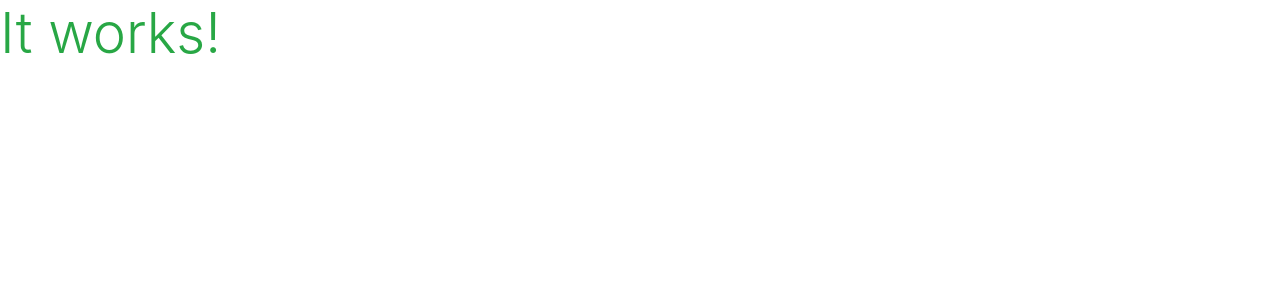
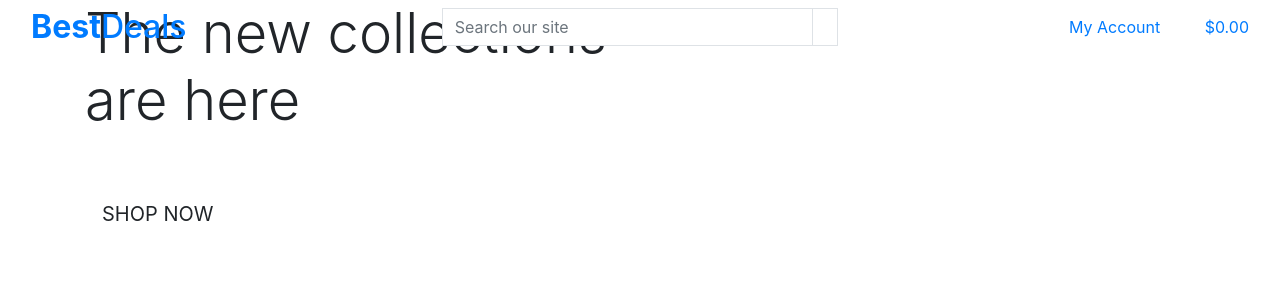
Before and after one commit to akramalex/bestdeal, a Django app: page / in a window 1280 px wide. Shown: the top 300 px of the page. Run offline with Django 3.2, Linux system fonts and the light colour scheme; some libraries are stand-ins or nearby versions.

Commit message:
addded home page and main page header

```diff
--- a/home/templates/home/index.html
+++ b/home/templates/home/index.html
@@ -1,5 +1,28 @@
 {% extends "base.html" %}
 {% load static %}
 {% block content %}
-    <h1 class="display-4 text-success">It works!</h1>
+
+{% block page_header %}
+    <div class="container header-container">
+        <div class="row">
+            <div class="col"></div>
+        </div>
+    </div>
 {% endblock %}
+
+
+<div class="container h-100">
+    <div class="row h-100">
+        <div class="col-7 col-md-6 my-auto">
+            <h1 class="display-4 logo-font text-black">
+                The new collections are here
+            </h1>
+            <div class="my-5">
+                <h4>
+                    <a href="" class="shop-now-button btn btn-lg rounded-0 text-uppercase py-3">Shop Now</a>
+                </h4>
+            </div>
+        </div>
+    </div>
+</div>
+{% endblock %}
--- a/templates/base.html
+++ b/templates/base.html
@@ -41,7 +41,76 @@
 </head>
 
 <body>
-    <header class="container-fluid fixed-top"></header>
+    <header class="container-fluid fixed-top">
+        <div class="row">
+            <div class="col-12 col-lg-4 my-auto py-1 py-lg-0 text-center  text-lg-left">
+                <!-- logo -->
+                <a href="{% url 'home' %}" class="nav-link main-logo-link">
+                    <h2 class="logo-font text-black my-0"><strong> <span class="circle">B</span>est</strong>Deals</h2>
+                </a>
+            </div>
+            <!-- search bar-->
+            <div class="col-12 col-lg-4 my-auto py-1 py-lg-0">
+                <form method="GET" action="">
+                    <div class="input-group w-100">
+                        <input class="form-control border border-black rounded-0" type="text" name="q"
+                            placeholder="Search our site">
+                        <div class="input-group-append">
+                            <button class="form-control btn btn-black border border-black rounded-0" type="submit">
+                                <span class="icon">
+                                    <i class="fas fa-search"></i>
+                                </span>
+                            </button>
+                        </div>
+                    </div>
+                </form>
+            </div>
+            <!--my account and shopping bag -->
+
+            <div class="col-12 col-lg-4 my-auto py-1 py-lg-0">
+                <ul class="list-inline list-unstyled text-center text-lg-right my-0">
+                    <!--my account list-->
+                    <li class="list-inline-item dropdown">
+                        <a class="text-black nav-link" href="#" id="user-options" data-toggle="dropdown"
+                            aria-haspopup="true" aria-expanded="false">
+                            <div class="text-center">
+                                <div><i class="fas fa-user fa-lg"></i></div>
+                                <p class="my-0">My Account</p>
+                            </div>
+                        </a>
+                        <div class="dropdown-menu border-0" aria-labelledby="user-options">
+                            {% if request.user.is_authenticated %}
+                            {% if request.user.is_superuser %}
+                            <a href="" class="dropdown-item">Product Management</a>
+                            {% endif %}
+                            <a href="" class="dropdown-item">My Profile</a>
+                            <a href="{% url 'account_logout' %}" class="dropdown-item">Logout</a>
+                            {% else %}
+                            <a href="{% url 'account_signup' %}" class="dropdown-item">Register</a>
+                            <a href="{% url 'account_login' %}" class="dropdown-item">Login</a>
+                            {% endif %}
+                        </div>
+                    </li>
+                    <!-- Shopping bag -->
+                    <li class="list-inline-item">
+                        <a class="{% if grand_total %}text-info font-weight-bold{% else %}text-black{% endif %} nav-link" href="">
+                            <div class="text-center">
+                                <div><i class="fas fa-shopping-bag fa-lg"></i></div>
+                                <p class="my-0">
+                                    {% if grand_total %}
+                                        ${{ grand_total|floatformat:2 }}
+                                    {% else %}
+                                        $0.00
+                                    {% endif %}
+                                </p>
+                            </div>
+                        </a>
+                    </li>
+
+                </ul>
+            </div>
+        </div>
+    </header>
 
     {% if messages %}
     <div class="message-container"></div>
```
